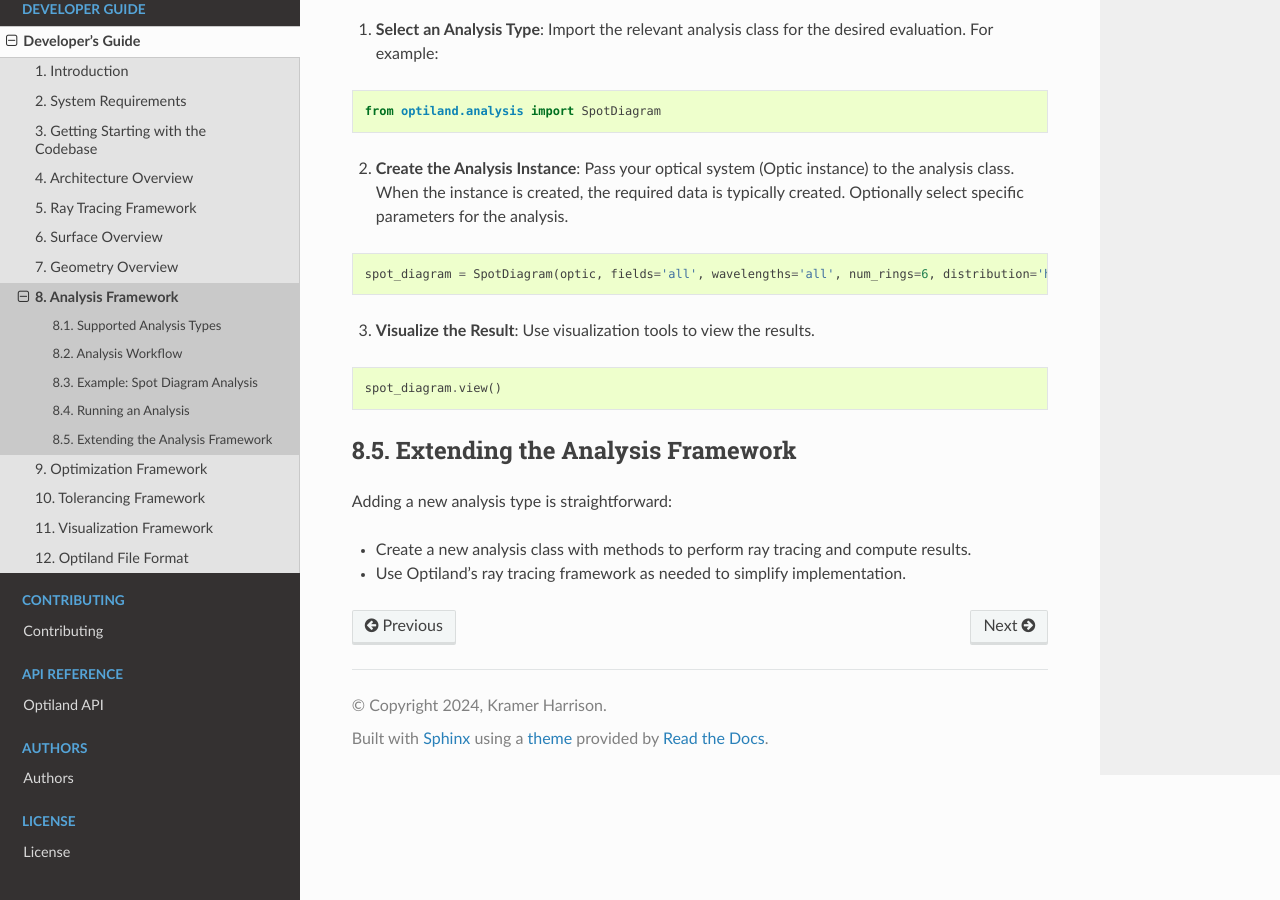
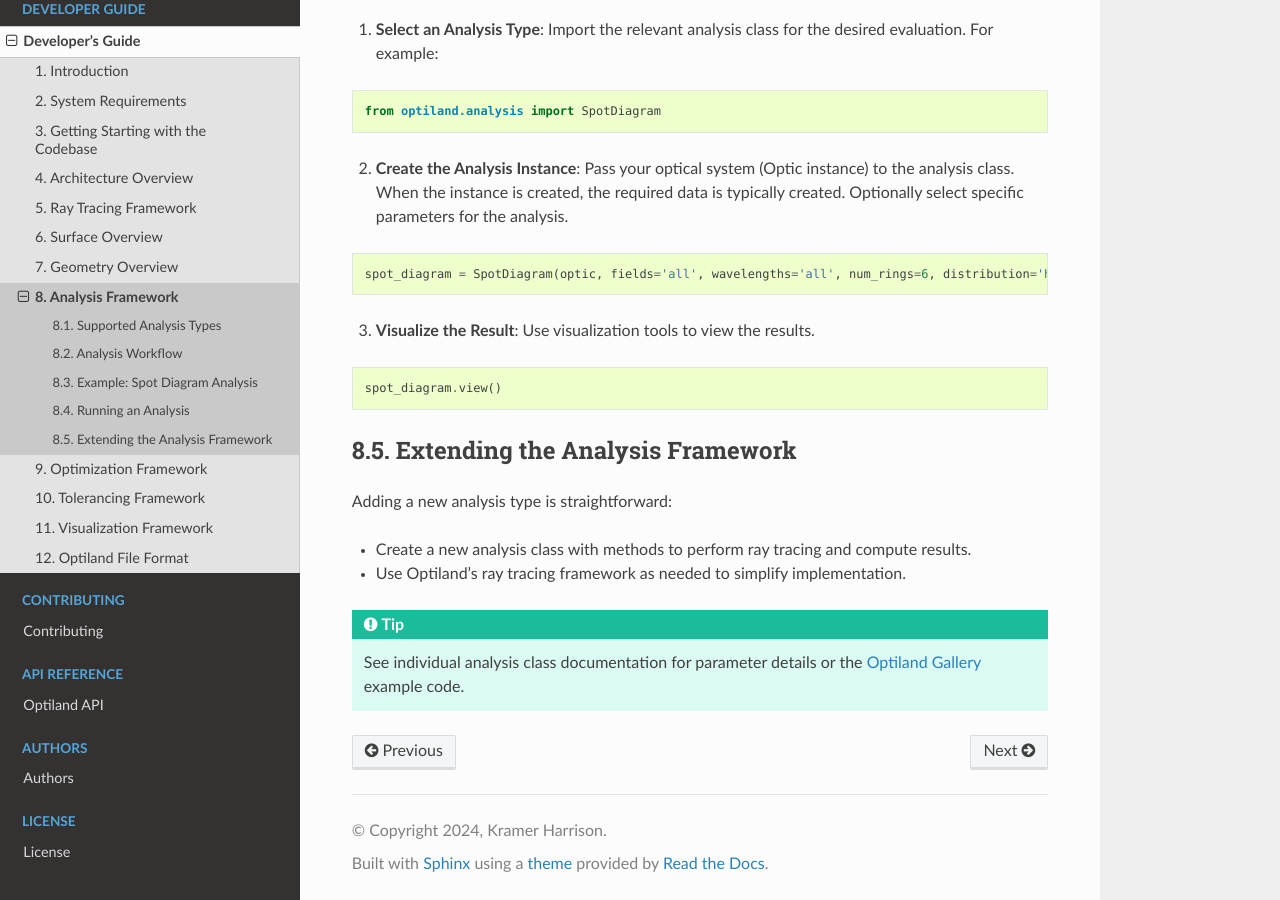
Before and after one commit to HarrisonKramer/optiland, a Sphinx documentation site: the page built from docs/developers_guide/analysis_framework.rst, in a window 1280 px wide and 900 px high, scrolled down 1379 px. Built offline with Sphinx 7.4.7 and the Read the Docs theme 3.1.0, drawn with Linux system fonts in a browser that asks for light colours; pages that are not in the unit, such as notebooks, are missing from menus.

Commit message:
docs: add tip for referencing individual analysis class documentation in analysis framework guide

```diff
--- a/docs/developers_guide/analysis_framework.rst
+++ b/docs/developers_guide/analysis_framework.rst
@@ -71,3 +71,6 @@ Adding a new analysis type is straightforward:
 
 - Create a new analysis class with methods to perform ray tracing and compute results.
 - Use Optiland's ray tracing framework as needed to simplify implementation.
+
+.. tip::
+   See individual analysis class documentation for parameter details or the :ref:`example_gallery` example code.
```
